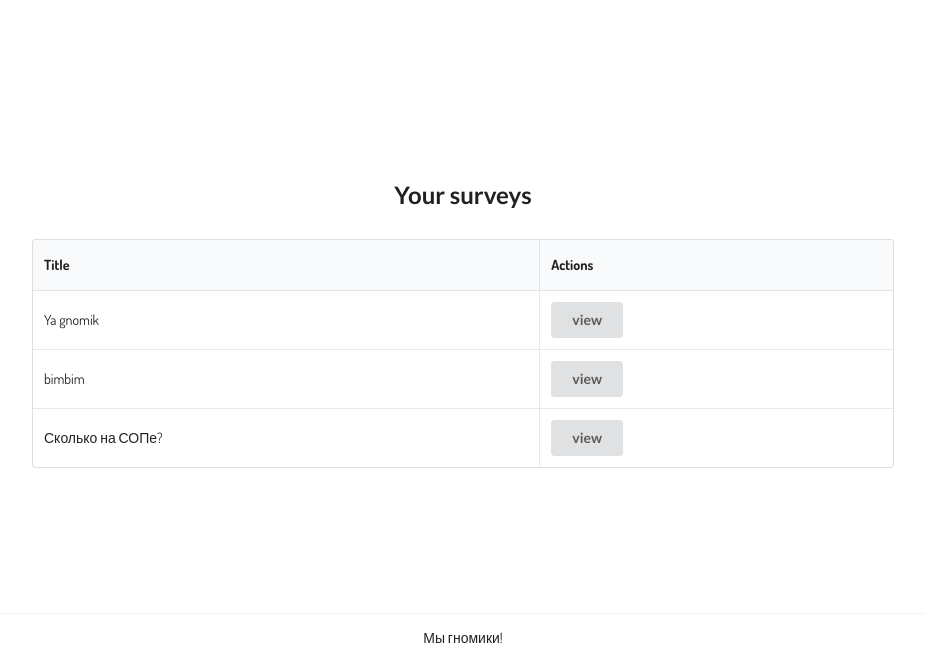
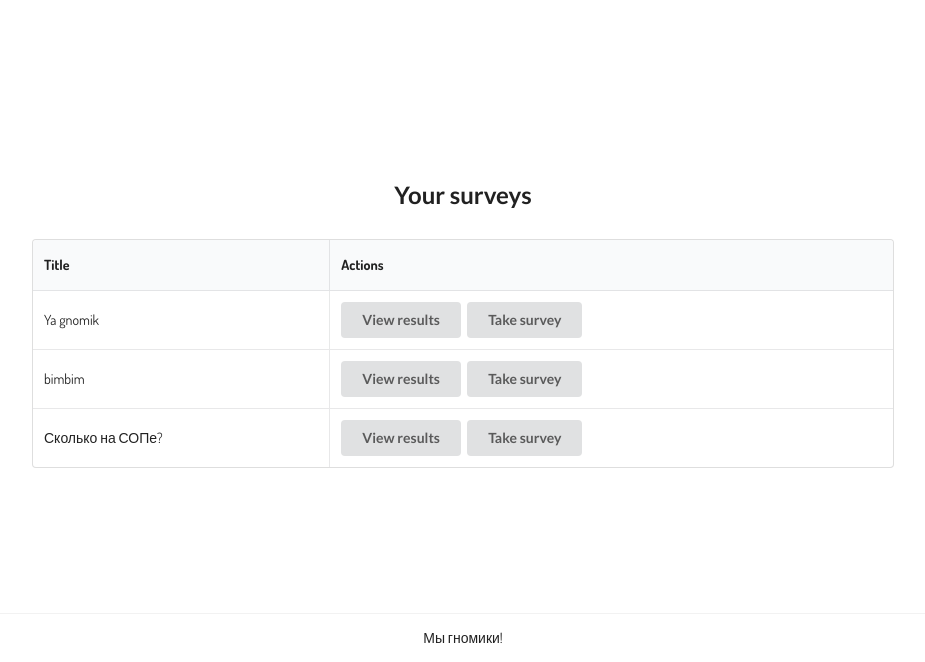
Before and after one commit to ssstepin/sos_opros, a Django app: page /surveys/ in a window 1280 px wide. Shown: the part 612-1274 px from the top of the page, without its empty margins (177-1102 px from the left). Run offline with Django 5.2, Linux system fonts and the light colour scheme; a user stored in the database is signed in; data comes from the database, SQL or seed files in the repository.

Commit message:
take survey button

```diff
--- a/sosopros/templates/surveys/user_surveys.html
+++ b/sosopros/templates/surveys/user_surveys.html
@@ -23,9 +23,13 @@
                 <td>{{ survey.title }}</td>
                 <td>
                      <a href="{% url 'survey_details' survey.pk %}">
-                        <div class="ui button">view</div>
+                        <div class="ui button">View results</div>
+                     </a>
+                    <a href="{% url 'survey_begin' survey.pk %}">
+                        <div class="ui button">Take survey</div>
                      </a>
                 </td>
+
             </tr>
             {% endfor %}
         </tbody>
```
